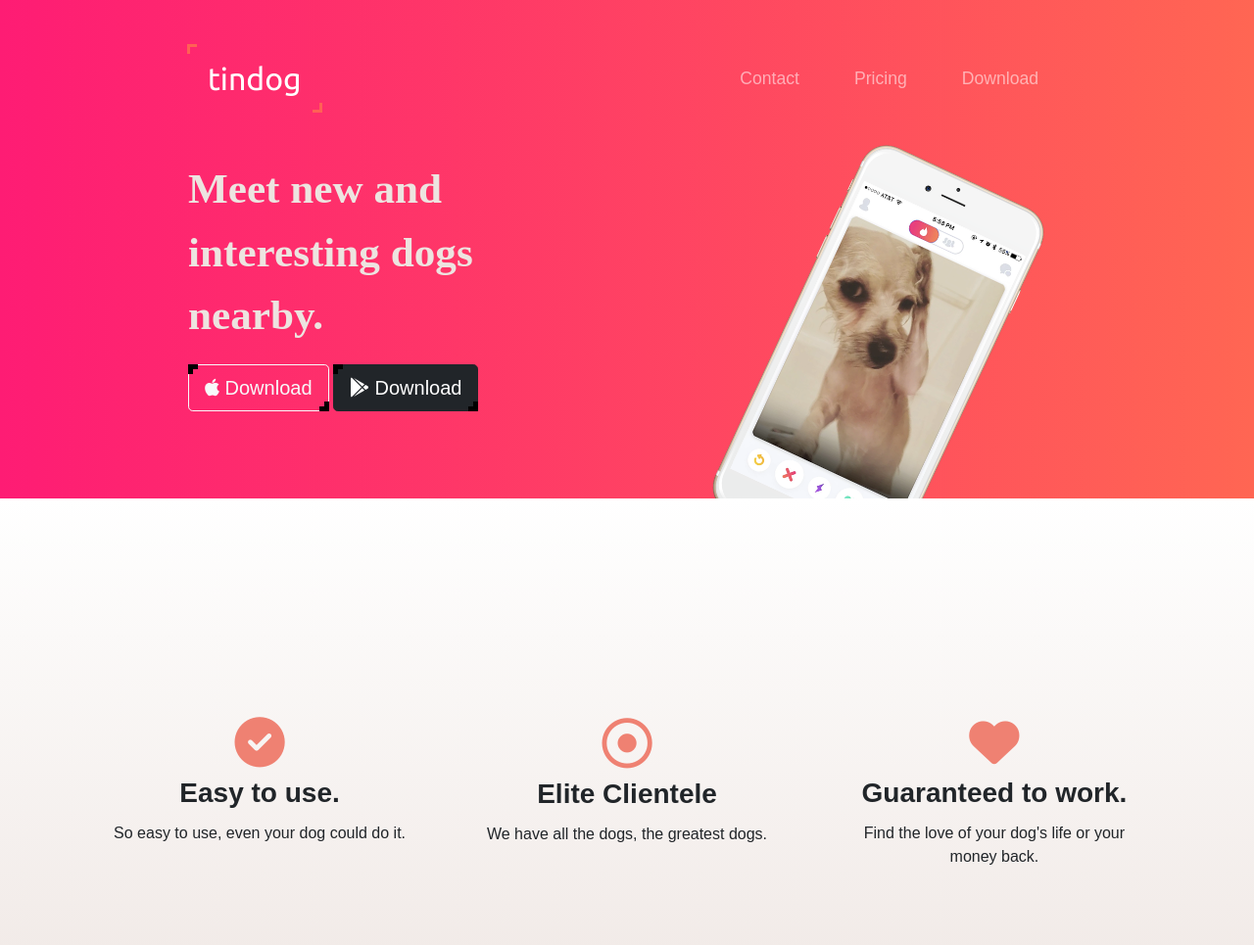
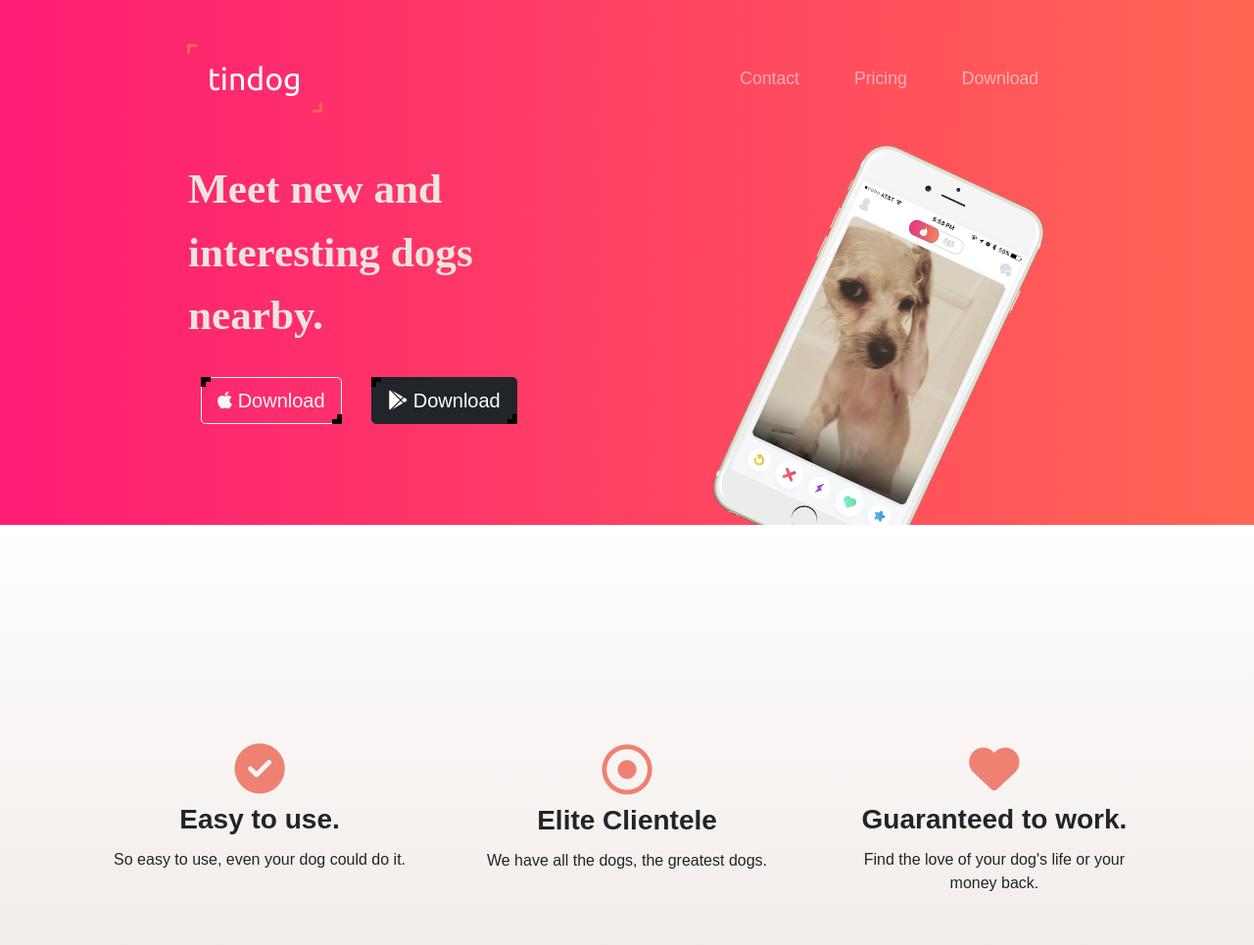
Before and after one commit to dvip1/tinDog, a website: page index.html in a window 1280 px wide. Shown: the top 965 px of the page at 98% size. Drawn offline with nearby package versions, Linux system fonts and the light colour scheme; files that its build step writes are made by us from their sources.

Commit message:
adding margin to the download icons #tittle

```diff
--- a/css/styles.css
+++ b/css/styles.css
@@ -138,7 +138,7 @@ h1{
 	position: absolute;
 	right: 22%;
 }
-.my-container button{
+.my-container a{
 	margin: 3% 3%;
 }
 .nav-brand{
```
